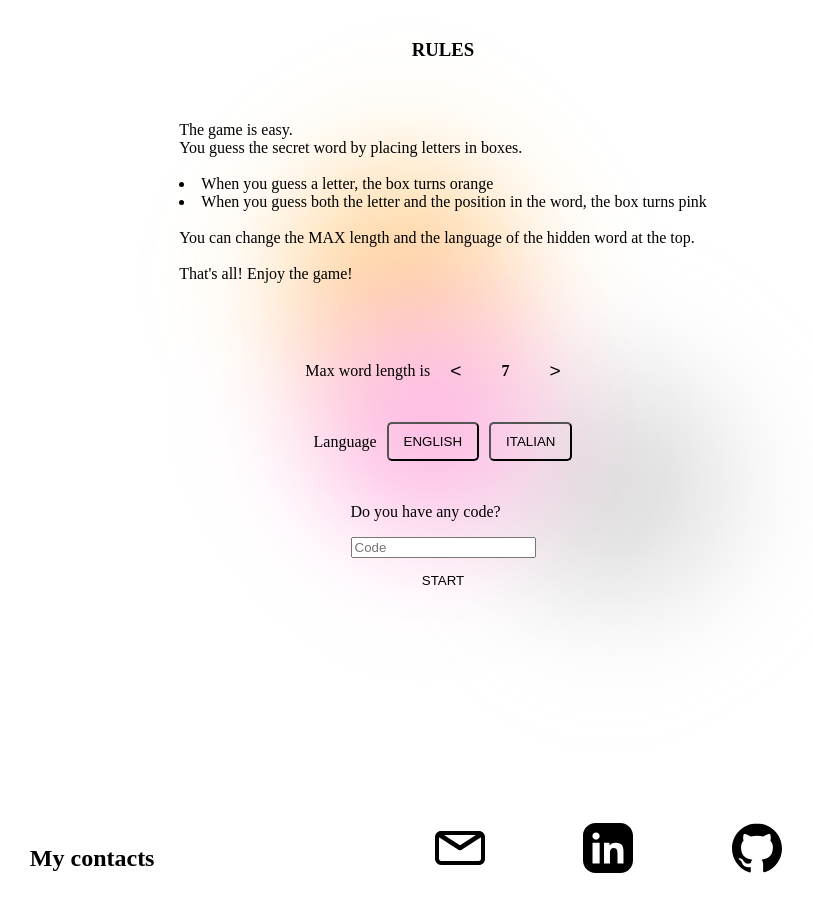
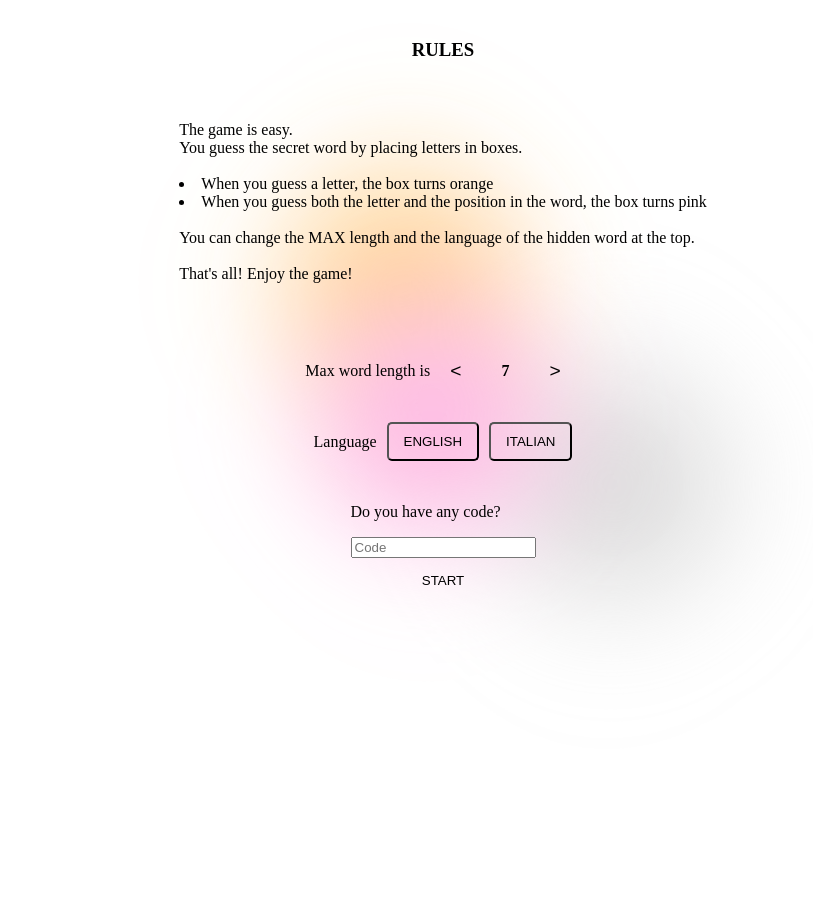
Before and after one commit to MikeCheek/portfolio, a Gatsby site: page /game in a window 1280 px wide. Shown: the whole page, without its empty margins (197-1010 px from the left). After the commit the page ends 800 px from the top, so only its background shows below. Built offline with nearby package versions, Linux system fonts and the light colour scheme; Gatsby itself is replaced by a stand-in of ours.

Commit message:
Update layout.tsx

```diff
--- a/src/components/layout/layout.tsx
+++ b/src/components/layout/layout.tsx
@@ -31,7 +31,7 @@ const Layout = ({children, noGameLink = false}: LayoutProps): JSX.Element => {
         {children}
 
         <Separator />
-        {noGameLink ? <Footer noGameLink={noGameLink} /> : null}
+        {noGameLink ? null : <Footer noGameLink={noGameLink} />}
       </div>
       {noGameLink ? null : <ArrowUp />}
     </>
```
